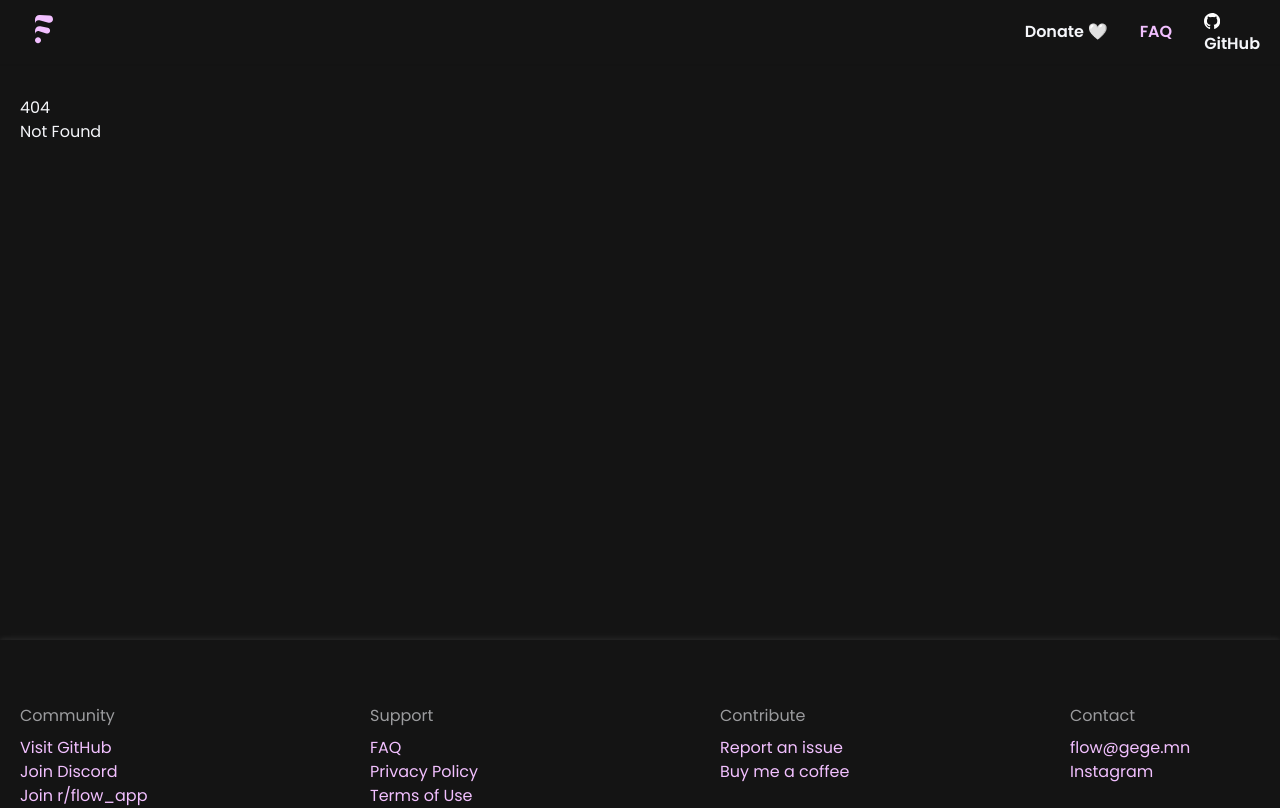
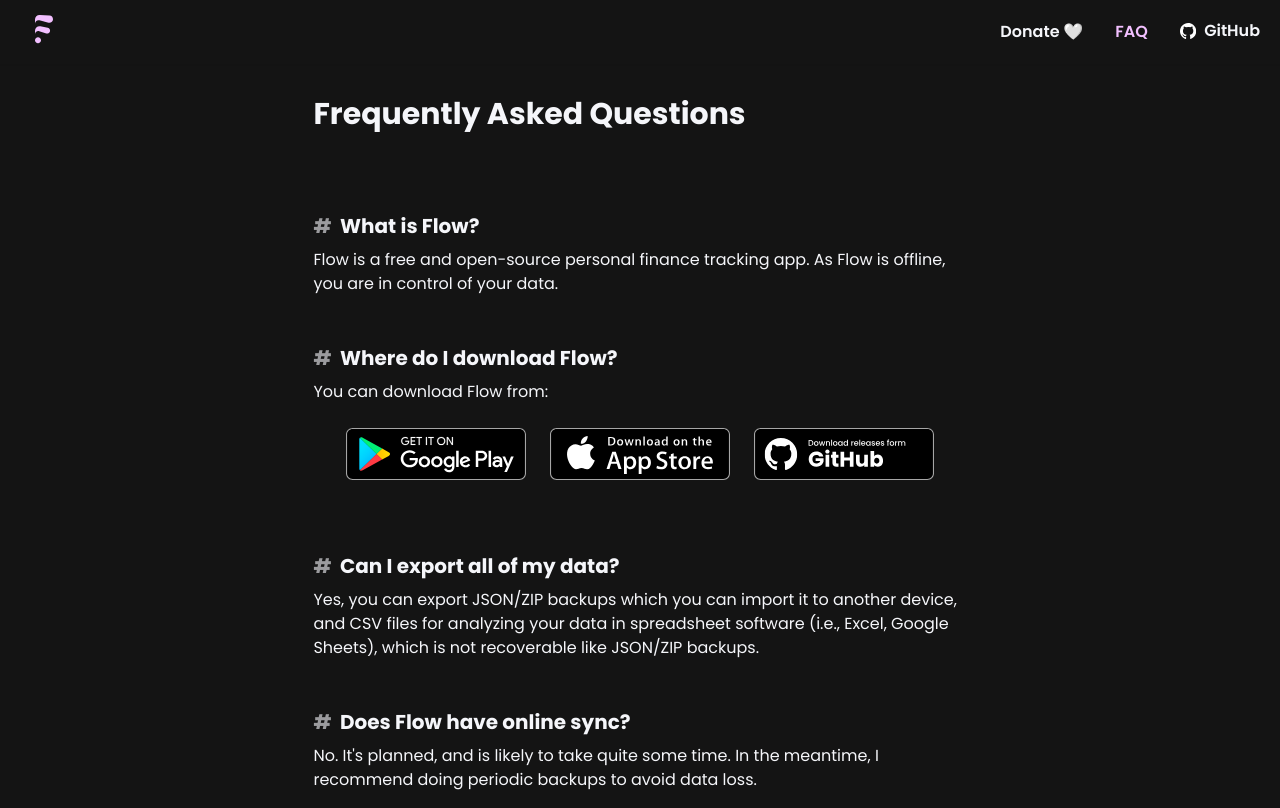
Before and after one commit to flow-mn/flow.github.io, a SvelteKit app: page /faq in a window 1280 px wide. Before the commit this address had no page. Shown: the top 808 px of the page. Built offline with nearby package versions, Linux system fonts and the light colour scheme.

Commit message:
polishments

```diff
--- a/src/app.css
+++ b/src/app.css
@@ -58,3 +58,15 @@ li {
 		display: none;
 	}
 }
+
+h1 {
+	@apply text-3xl font-bold;
+}
+
+h2 {
+	@apply text-2xl font-bold;
+}
+
+h3 {
+	@apply text-xl font-bold;
+}
--- /dev/null
+++ b/src/lib/components/DocHeader.svelte
@@ -0,0 +1,15 @@
+<script lang="ts">
+	import type { Snippet } from 'svelte';
+
+	interface $Props {
+		children?: Snippet;
+		id: string;
+	}
+
+	let { id, children }: $Props = $props();
+</script>
+
+<h3 {id} class="mt-8 scroll-mt-20 md:mt-12">
+	<button class="text-inherit opacity-60" onclick={() => (location.hash = id)}>#</button>
+	&nbsp;{@render children?.()}
+</h3>
--- /dev/null
+++ b/src/lib/components/FlexDownloadButtons.svelte
@@ -0,0 +1,26 @@
+<div class="flex flex-col items-center justify-center gap-4 sm:flex-row md:gap-6">
+	<a
+		href="https://play.google.com/store/apps/details?id=mn.flow.flow&utm_source=web"
+		target="_blank"
+		aria-label="Google Play Store"
+		data-aos="fade-right"
+	>
+		<img src="/googleplaystore.svg" alt="Google Play Store Download Button" />
+	</a>
+	<a
+		href="https://apps.apple.com/mn/app/flow-expense-tracker/id6477741670?utm_source=web"
+		target="_blank"
+		aria-label="App Store"
+		data-aos="fade-right"
+	>
+		<img src="/appstore.svg" alt="App Store Download Button" />
+	</a>
+	<a
+		href="https://github.com/flow-mn/flow/releases/latest"
+		target="_blank"
+		aria-label="GitHub releases"
+		data-aos="fade-right"
+	>
+		<img src="/releases_on_github.svg" alt="GitHub releases Download Button" />
+	</a>
+</div>
--- a/src/lib/components/MDLayout.svelte
+++ /dev/null
@@ -1,39 +0,0 @@
-<script lang="ts">
-	import type { Snippet } from 'svelte';
-
-	let { children }: { children: Snippet } = $props();
-</script>
-
-<div class="h-max">
-	{@render children()}
-</div>
-
-<style>
-	:global(h1):not(:first-child),
-	:global(h2):not(:first-child),
-	:global(h3):not(:first-child),
-	:global(h4):not(:first-child),
-	:global(h5):not(:first-child),
-	:global(h6):not(:first-child) {
-		margin-top: 1.5em;
-	}
-
-	:global(h1),
-	:global(h2),
-	:global(h3),
-	:global(h4),
-	:global(h5),
-	:global(h6) {
-		margin-bottom: 0.5em;
-	}
-
-	:global(ul),
-	:global(li) {
-		list-style-position: inside;
-		list-style-type: none;
-	}
-
-	:global(li:not([data-no-bullet] li))::before {
-		content: '- ';
-	}
-</style>
--- a/src/lib/components/NavBar.svelte
+++ b/src/lib/components/NavBar.svelte
@@ -11,7 +11,7 @@
 	});
 </script>
 
-<nav class="fixed left-0 right-0 top-0 bg-background shadow-sm">
+<nav class="fixed left-0 right-0 top-0 z-50 bg-background shadow-sm">
 	<Frame>
 		<ul class="flex h-[var(--navbar-height,4rem)] w-full flex-row items-center gap-8 font-semibold">
 			<li>
@@ -27,7 +27,11 @@
 				<a href="/faq" class:active={path === '/faq'}>FAQ</a>
 			</li>
 			<li>
-				<a href="https://github.com/flow-mn/flow" target="_blank" class="ir">
+				<a
+					href="https://github.com/flow-mn/flow"
+					target="_blank"
+					class="inline-flex flex-row items-center gap-2"
+				>
 					<GitHubOctocat />
 					<span class="hidden md:block">GitHub</span>
 				</a>
--- a/src/routes/+page.svelte
+++ b/src/routes/+page.svelte
@@ -1,6 +1,11 @@
 <script>
 	import DiscordLogo from '$lib/components/DiscordLogo.svelte';
+	import FlexDownloadButtons from '$lib/components/FlexDownloadButtons.svelte';
 </script>
+
+<svelte:head>
+	<title>Flow - FOSS expense tracker</title>
+</svelte:head>
 
 <section class="flex flex-col items-center gap-10">
 	<div class="h-20"></div>
@@ -19,24 +24,7 @@
 		Join Discord for updates
 	</a>
 
-	<div class="flex flex-col items-center justify-center gap-4 sm:flex-row md:gap-6">
-		<a
-			href="https://play.google.com/store/apps/details?id=mn.flow.flow&utm_source=web"
-			target="_blank"
-			aria-label="Google Play Store"
-			data-aos="fade-right"
-		>
-			<img src="/googleplaystore.svg" alt="Google Play Store Download Button" />
-		</a>
-		<a
-			href="https://apps.apple.com/mn/app/flow-expense-tracker/id6477741670?utm_source=web"
-			target="_blank"
-			aria-label="App Store"
-			data-aos="fade-right"
-		>
-			<img src="/appstore.svg" alt="App Store Download Button" />
-		</a>
-	</div>
+	<FlexDownloadButtons />
 
 	<div class="h-20"></div>
 
--- a/src/routes/donate/+page.svelte
+++ b/src/routes/donate/+page.svelte
@@ -1,3 +1,7 @@
+<svelte:head>
+	<title>Donate Flow</title>
+</svelte:head>
+
 <p class="mb-8 max-w-prose">
 	Flow is a totally free project, and will stay that way. As Flow doesn't generate any revenue, it'd
 	mean so much to support the project 🤩
--- /dev/null
+++ b/src/routes/faq/+page.svelte
@@ -0,0 +1,147 @@
+<script lang="ts">
+	import FlexDownloadButtons from '$lib/components/FlexDownloadButtons.svelte';
+	import DocHeader from '$lib/components/DocHeader.svelte';
+</script>
+
+<svelte:head>
+	<title>Frequently Asked Questions</title>
+</svelte:head>
+
+{#snippet beggingEntry()}
+	<ul class="list-inside list-disc">
+		<li>
+			<a href="https://buymeacoffee.com/sadespresso">Buy me a coffee</a>
+		</li>
+		<li>Skrill: batmend@gege.mn</li>
+	</ul>
+{/snippet}
+
+<section class="flex flex-col items-center justify-center gap-4">
+	<div class="flex max-w-screen-md flex-col">
+		<h1 class="mb-8">Frequently Asked Questions</h1>
+
+		<DocHeader id="what-is-flow">What is Flow?</DocHeader>
+
+		<p>
+			Flow is a free and open-source personal finance tracking app. As Flow is offline, you are in
+			control of your data.
+		</p>
+
+		<DocHeader id="where-do-i-download-flow">Where do I download Flow?</DocHeader>
+
+		<p>You can download Flow from:</p>
+		<br />
+		<FlexDownloadButtons />
+		<br />
+
+		<DocHeader id="can-i-export-all-of-my-data">Can I export all of my data?</DocHeader>
+
+		<p>
+			Yes, you can export JSON/ZIP backups which you can import it to another device, and CSV files
+			for analyzing your data in spreadsheet software (i.e., Excel, Google Sheets), which is not
+			recoverable like JSON/ZIP backups.
+		</p>
+
+		<DocHeader id="does-flow-have-online-sync">Does Flow have online sync?</DocHeader>
+
+		<p>
+			No. It's planned, and is likely to take quite some time. In the meantime, I recommend doing
+			periodic backups to avoid data loss.
+		</p>
+
+		<DocHeader id="will-flow-have-online-sync">Will Flow have online sync?</DocHeader>
+
+		<p>
+			Yes, it will. It's likely to take quite some time. In the meantime, I recommend doing periodic
+			backups to avoid data loss.
+		</p>
+
+		<DocHeader id="does-flow-work-offline">Does Flow work offline?</DocHeader>
+
+		<p>
+			Yes, Flow doesn't require internet except for gather exchange rates data.
+			<br />
+			Flow doesn't need exchange rates if you use only one currency.
+		</p>
+
+		<DocHeader id="does-flow-support-multi-currency">Does Flow support multi-currency</DocHeader>
+
+		<p>
+			Yes. Flow can generate reports, summaries involving accounts with different currency.
+			<br />
+			<span class="opacity-60">Cross-currency transfers are not available at the moment.</span>
+		</p>
+
+		<DocHeader id="can-i-make-transfers-between-different-currency-accounts">
+			Can I make transfers between different currency accounts?
+		</DocHeader>
+
+		<p>
+			No, at the moment, it's not possible. This feature is planned, and is expected to be out in
+			the near future.
+		</p>
+
+		<DocHeader id="is-flow-free">Is Flow free?</DocHeader>
+
+		<p>
+			Yes, Flow is absolutely free. All of the features are available for free without any
+			limitations. Please consider supporting if you can as I make Flow on the side, and does not
+			generate money off of it ^^
+		</p>
+		<br />
+		{@render beggingEntry()}
+
+		<DocHeader id="how-many-accounts-can-i-have-at-max"
+			>How many accounts can I have at max?</DocHeader
+		>
+
+		You can have as many accounts as you want.
+
+		<DocHeader id="i-dont-find-x-features-will-it-be-implemented">
+			I don't find X features, will it be implemented?
+		</DocHeader>
+
+		<p>
+			If you have ideas to make Flow better, please submit it to our GitHub
+			<a href="https://github.com/flow-mn/flow/issues" target="_blank">issue tracker</a>. As long as
+			it aligns with Flow's vision, it will be implemented.
+		</p>
+
+		<DocHeader id="why-is-flow-free-and-or-open-source"
+			>Why is Flow free and/or open-source?</DocHeader
+		>
+
+		<p>
+			Many benefit from open source, including me. And this is my small contribution. Please
+			consider supporting if you can as I make Flow on the side, and does not generate money off of
+			it ^^
+		</p>
+		<br />
+		{@render beggingEntry()}
+
+		<DocHeader id="can-i-add-recurring-transactions">Can I add recurring transactions?</DocHeader>
+
+		<p>No, not at the moment, but it's planned.</p>
+
+		<DocHeader id="how-do-i-contact-the-maintainer">How do I contact the maintainer?</DocHeader>
+
+		<p>You can contact through any of the following channels:</p>
+		<br />
+		<ul class="list-inside list-disc">
+			<li><a href="mailto:batmend@gege.mn" target="_blank">batmend@gege.mn</a></li>
+			<li><a href="mailto:flow@gege.mn" target="_blank">flow@gege.mn</a></li>
+			<li><a href="https://discord.gg/Ndh9VDeZa4" target="_blank">Flow's discord channel</a></li>
+			<li>
+				More contact information on <a href="https://dev.gege.mn/#contact" target="_blank"
+					>https://dev.gege.mn</a
+				>
+			</li>
+		</ul>
+	</div>
+</section>
+
+<style>
+	p {
+		@apply mt-2 max-w-prose;
+	}
+</style>
--- a/svelte.config.js
+++ b/svelte.config.js
@@ -1,4 +1,3 @@
-import { mdsvex } from 'mdsvex';
 import adapter from '@sveltejs/adapter-static';
 import { vitePreprocess } from '@sveltejs/vite-plugin-svelte';
 
@@ -8,9 +7,6 @@ const config = {
 	// for more information about preprocessors
 	preprocess: [
 		vitePreprocess(),
-		mdsvex({
-			layout: './src/lib/components/MDLayout.svelte'
-		})
 	],
 
 	kit: {
@@ -20,7 +16,7 @@ const config = {
 		adapter: adapter()
 	},
 
-	extensions: ['.svelte', '.svx']
+	extensions: ['.svelte']
 };
 
 export default config;
```
Also changed, not shown: static/releases_on_github.svg (added), 1 other file (tests, documents, lock files or other folders).
